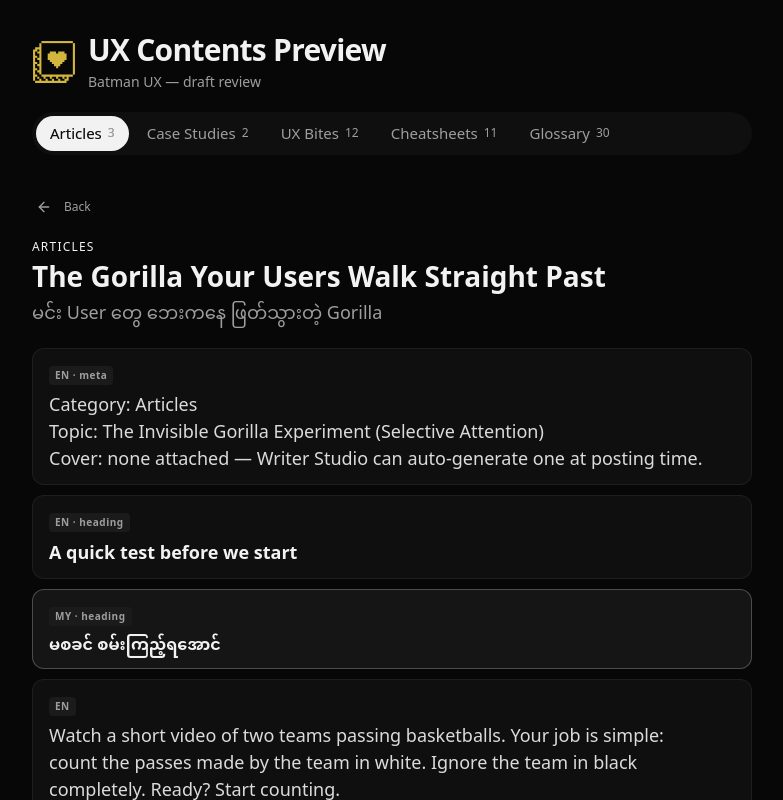
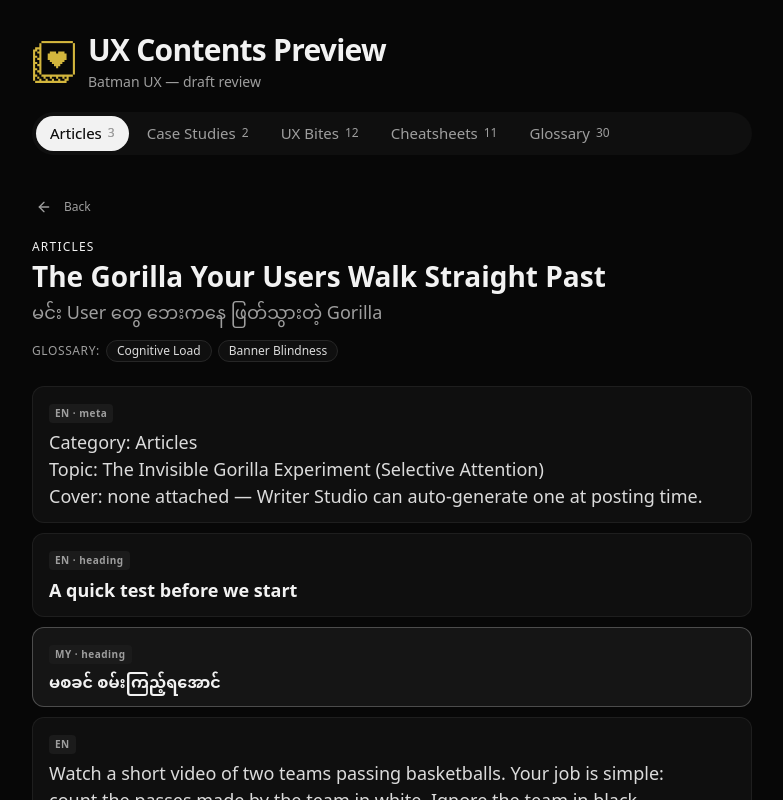
Before and after one commit to jyujue-vibe/ux-contents-preview, a React (Vite) app: page / in a window 1280 px wide. Both pictures are taken after a click on the button 640 px from the left and 255 px from the top of the page. Shown: the top 800 px of the page, without its empty margins (248-1031 px from the left). Built offline with nearby package versions, Linux system fonts and the light colour scheme; a web font is replaced by a local one.

Commit message:
Glossary tags on 17 pieces (clickable chips jump to the glossary term) + cheatsheet titles no longer repeat the word Cheatsheet

```diff
--- a/content/drafts/cheatsheets-10.md
+++ b/content/drafts/cheatsheets-10.md
@@ -5,7 +5,7 @@
 
 ---
 
-## 1. Form Design Cheatsheet
+## 1. Form Design
 
 **[EN] What it is**
 Forms are where users give you their data, their money, or their trust. Most people do not fail forms because the questions are hard. They fail because the form makes them work, guess, or start over.
@@ -41,7 +41,7 @@ Form ဆိုတာ user က သူ့ data ကို ပေးတဲ့ နေ
 
 ---
 
-## 2. UX Laws Cheatsheet
+## 2. UX Laws
 
 **[EN] What it is**
 A handful of psychology findings explain most of what works in interfaces. You do not need all of them at once. You need the right one at the moment you are deciding.
@@ -77,7 +77,7 @@ Psychology က တွေ့ရှိချက် လက်တစ်ဆုပ်
 
 ---
 
-## 3. Onboarding Cheatsheet
+## 3. Onboarding
 
 **[EN] What it is**
 Onboarding is everything between "I downloaded this" and "I get it, and it is worth it". That second moment is the Aha! Moment. Good onboarding gets people there fast, by letting them do the real thing, not by teaching a course first.
@@ -113,7 +113,7 @@ Onboarding ဆိုတာ download လုပ်ပြီးတဲ့ အချ
 
 ---
 
-## 4. Empty States Cheatsheet
+## 4. Empty States
 
 **[EN] What it is**
 An empty state is any screen with nothing in it yet: no messages, no photos, no results. It is the first thing new users see in most features. A blank box wastes it. A good empty state explains, invites, and shows the first step.
@@ -147,7 +147,7 @@ Empty state ဆိုတာ ဘာမှ မရှိသေးတဲ့ screen
 
 ---
 
-## 5. Error Messages Cheatsheet
+## 5. Error Messages
 
 **[EN] What it is**
 An error message is a tiny conversation at the user's worst moment. They did something, it failed, and now they are annoyed. The message has three jobs: say what happened, say why, and say what to do next. Most messages only do the first, in words nobody understands.
@@ -183,7 +183,7 @@ Error message ဆိုတာ user အတွက် အဆိုးဆုံး
 
 ---
 
-## 6. Buttons & CTA Cheatsheet
+## 6. Buttons & CTA
 
 **[EN] What it is**
 A call to action is the one button that carries the page's goal: buy, sign up, send, save. Every screen has a loudest action whether you choose it or not. This sheet is about choosing it on purpose.
@@ -219,7 +219,7 @@ Call to action ဆိုတာ page ရဲ့ ရည်မှန်းချက
 
 ---
 
-## 7. Search UX Cheatsheet
+## 7. Search UX
 
 **[EN] What it is**
 Search is where users tell you, in their own words, what they came for. It is also where products lose them quietly: no results, wrong results, no way forward. Good search forgives bad spelling, guesses intent, and always offers a next step.
@@ -255,7 +255,7 @@ Search ဆိုတာ user က သူ့ စကားနဲ့ သူ ဘာလ
 
 ---
 
-## 8. Mobile Navigation Cheatsheet
+## 8. Mobile Navigation
 
 **[EN] What it is**
 Navigation answers three questions at all times: where am I, where can I go, how do I get back. On mobile the screen is small, the thumb is the mouse, and people are usually walking, eating, or half-watching something else while they use it.
@@ -291,7 +291,7 @@ Navigation က မေးခွန်း သုံးခုကို အမြဲ
 
 ---
 
-## 9. Loading & Waiting Cheatsheet
+## 9. Loading & Waiting
 
 **[EN] What it is**
 Waiting is part of every product. The wait itself rarely kills the experience; the uncertainty does. People accept a known wait far better than a shorter unknown one, because a frozen screen whispers "it broke, and it is your fault for trusting it".
@@ -327,7 +327,7 @@ Waiting is part of every product. The wait itself rarely kills the experience; t
 
 ---
 
-## 10. Pricing Page Cheatsheet
+## 10. Pricing Page
 
 **[EN] What it is**
 A pricing page is where interest turns into a decision, and decisions are scary. People arrive with one question — "what do I get, and what does it really cost me" — and leave the moment the page makes them do maths, hunt for totals, or fear a trap.
--- a/scripts/build-content.mjs
+++ b/scripts/build-content.mjs
@@ -349,5 +349,44 @@ for (const file of files) {
   )
 }
 
+// Safety net: cheatsheet titles never carry the redundant word "Cheatsheet"
+// (the pieces already live in the Cheatsheets tab).
+for (const piece of pieces) {
+  if (piece.category === 'Cheatsheets') {
+    const clean = (t) => t.replace(/^Cheatsheet:\s*/, '').replace(/\s+Cheatsheet$/, '')
+    piece.titleEn = clean(piece.titleEn)
+    if (piece.titleMy) piece.titleMy = clean(piece.titleMy)
+  }
+}
+
+// Glossary tags: pieces linked to related glossary terms.
+// Tag names must match glossary piece titles exactly.
+// Matching: exact piece id first, then substring rules.
+const TAG_RULES = [
+  ['ux-bite-001-blinkist-suggest-v2', ['Friction']],
+  ['ux-bite-002-netflix-skip-intro', ['Friction']],
+  ['duolingo', ['Retention']],
+  ['spotify-jump-back-in', ['Friction']],
+  ['google-maps-popular-times', ['Social Proof']],
+  ['instagram-double-tap', ['Feedback']],
+  ['youtube-preview-thumbnails', ['Cognitive Load']],
+  ['grab-order-again', ['Friction']],
+  ['amazon-frequently-bought', ['Social Proof']],
+  ['notion-the-slash-command', ['Progressive Disclosure', 'Cognitive Load']],
+  ['tiktok-one-video', ['Cognitive Load']],
+  ['airbnb-i-m-flexible', ['Progressive Disclosure']],
+  ['article-001-invisible-gorilla', ['Cognitive Load', 'Banner Blindness']],
+  ['article-002-peak-end-rule', ['Retention']],
+  ['article-003-jakobs-law-mental-models', ['Mental Model']],
+  ['case-study-001-mcdonalds-kiosks', ['Cognitive Load', 'Conversion']],
+  ['case-study-002-airbnb-trust-paired', ['Social Proof']],
+]
+for (const piece of pieces) {
+  const rule =
+    TAG_RULES.find(([m]) => piece.id === m) ??
+    TAG_RULES.find(([m]) => piece.id.includes(m))
+  if (rule) piece.tags = rule[1]
+}
+
 writeFileSync(join(outDir, 'content.json'), JSON.stringify({ pieces }, null, 2))
 console.log(`Wrote src/data/content.json with ${pieces.length} pieces`)
--- a/src/App.tsx
+++ b/src/App.tsx
@@ -19,6 +19,7 @@ type Piece = {
   titleEn: string
   titleMy: string
   blocks: Pair[]
+  tags?: string[]
 }
 
 const CATEGORIES = ['Articles', 'Case Studies', 'UX Bites', 'Cheatsheets', 'Glossary']
@@ -113,10 +114,14 @@ function PieceDetail({
   piece,
   onBack,
   onCopied,
+  onOpenGlossary,
+  glossaryTerms,
 }: {
   piece: Piece
   onBack: () => void
   onCopied: () => void
+  onOpenGlossary: (term: string) => void
+  glossaryTerms: string[]
 }) {
   return (
     <div>
@@ -130,6 +135,32 @@ function PieceDetail({
       {piece.titleMy && (
         <p className="mt-1.5 text-lg leading-snug text-muted-foreground">{piece.titleMy}</p>
       )}
+      {piece.tags?.length ? (
+        <div className="mt-4 flex flex-wrap items-center gap-1.5">
+          <span className="text-xs font-medium uppercase tracking-wider text-muted-foreground">
+            Glossary:
+          </span>
+          {piece.tags.map((term) =>
+            glossaryTerms.includes(term) ? (
+              <button
+                key={term}
+                type="button"
+                onClick={() => onOpenGlossary(term)}
+                className="rounded-full border border-border bg-card px-2.5 py-0.5 text-xs text-foreground/90 transition hover:border-primary/60 hover:text-primary"
+              >
+                {term}
+              </button>
+            ) : (
+              <span
+                key={term}
+                className="rounded-full border border-border bg-card px-2.5 py-0.5 text-xs text-muted-foreground"
+              >
+                {term}
+              </span>
+            ),
+          )}
+        </div>
+      ) : null}
       <div className="mt-6 space-y-2.5">
         {piece.blocks.map((pair, i) => (
           <div key={i} className="space-y-2.5">
@@ -156,6 +187,18 @@ export default function App() {
   const openPiece = openId ? pieces.find((p) => p.id === openId) : undefined
   const copied = () =>
     showToast({ title: 'Copied', description: 'Paragraph copied to clipboard.', status: 'success', duration: 1600 })
+
+  const glossaryTerms = useMemo(
+    () => pieces.filter((p) => p.category === 'Glossary').map((p) => p.titleEn),
+    [],
+  )
+  const openGlossaryTerm = (term: string) => {
+    const target = pieces.find((p) => p.category === 'Glossary' && p.titleEn === term)
+    if (!target) return
+    setTab('Glossary')
+    setOpenId(target.id)
+    window.scrollTo({ top: 0 })
+  }
 
   return (
     <div className="mx-auto min-h-screen w-full max-w-3xl px-4 pb-24 sm:px-6">
@@ -196,6 +239,8 @@ export default function App() {
                 piece={openPiece}
                 onBack={() => setOpenId(null)}
                 onCopied={copied}
+                onOpenGlossary={openGlossaryTerm}
+                glossaryTerms={glossaryTerms}
               />
             ) : byCategory[c].length === 0 ? (
               <div className="rounded-xl border border-dashed border-border px-6 py-14 text-center">
@@ -232,6 +277,11 @@ export default function App() {
                         <p className="pt-1 text-xs text-muted-foreground">
                           {p.category} · {p.blocks.length} blocks
                         </p>
+                        {p.tags?.length ? (
+                          <p className="pt-0.5 text-xs text-muted-foreground">
+                            Glossary: {p.tags.join(' · ')}
+                          </p>
+                        ) : null}
                       </CardHeader>
                     </Card>
                   </button>
```
Also changed, not shown: src/data/content.json, 1 other file (tests, documents, lock files or other folders).
